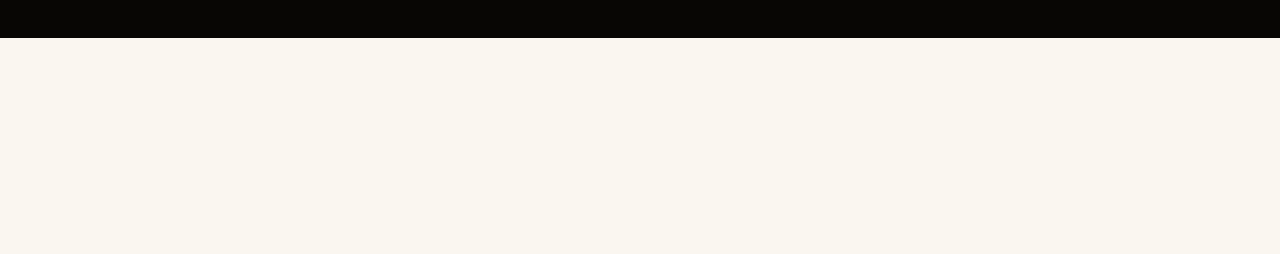
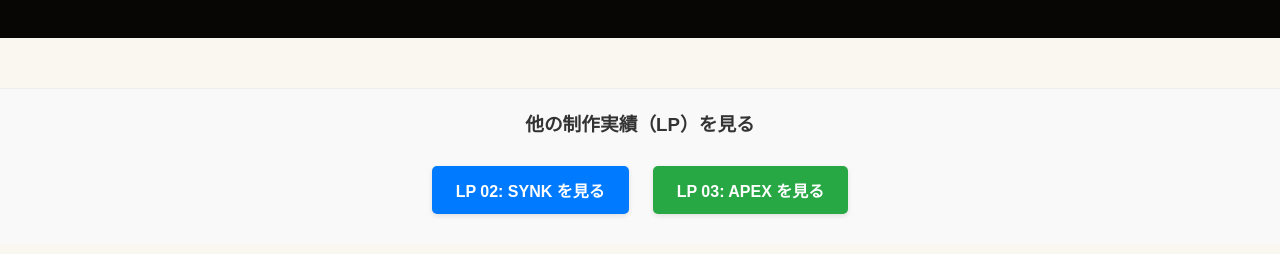
Before and after one commit to DABO28/-, a plain HTML site: page index.html in a window 1280 px wide. Shown: the part 3923-4177 px from the top of the page. Before the commit the page ends 3961 px from the top, so only its background shows below. Drawn offline with nearby package versions, Linux system fonts and the light colour scheme.

Commit message:
Update and rename lp_01_aurel.html to index.html

```diff
--- a/lp_01_aurel.html
+++ b/index.html
@@ -878,5 +878,16 @@
 
 document.querySelectorAll('.fade-in').forEach(el => observer.observe(el));
 </script>
+<div style="text-align: center; margin: 50px 0; padding: 20px; background: #f9f9f9; border-top: 1px solid #eee;">
+    <h3 style="color: #333; margin-bottom: 20px; font-family: sans-serif;">他の制作実績（LP）を見る</h3>
+
+    <a href="lp_02_synk.html" style="display: inline-block; padding: 12px 24px; margin: 10px; background-color: #007bff; color: white; text-decoration: none; border-radius: 5px; font-weight: bold; font-family: sans-serif; box-shadow: 0 2px 5px rgba(0,0,0,0.1);">
+        LP 02: SYNK を見る
+    </a>
+
+    <a href="lp_03_apex.html" style="display: inline-block; padding: 12px 24px; margin: 10px; background-color: #28a745; color: white; text-decoration: none; border-radius: 5px; font-weight: bold; font-family: sans-serif; box-shadow: 0 2px 5px rgba(0,0,0,0.1);">
+        LP 03: APEX を見る
+    </a>
+</div>
 </body>
 </html>
```
